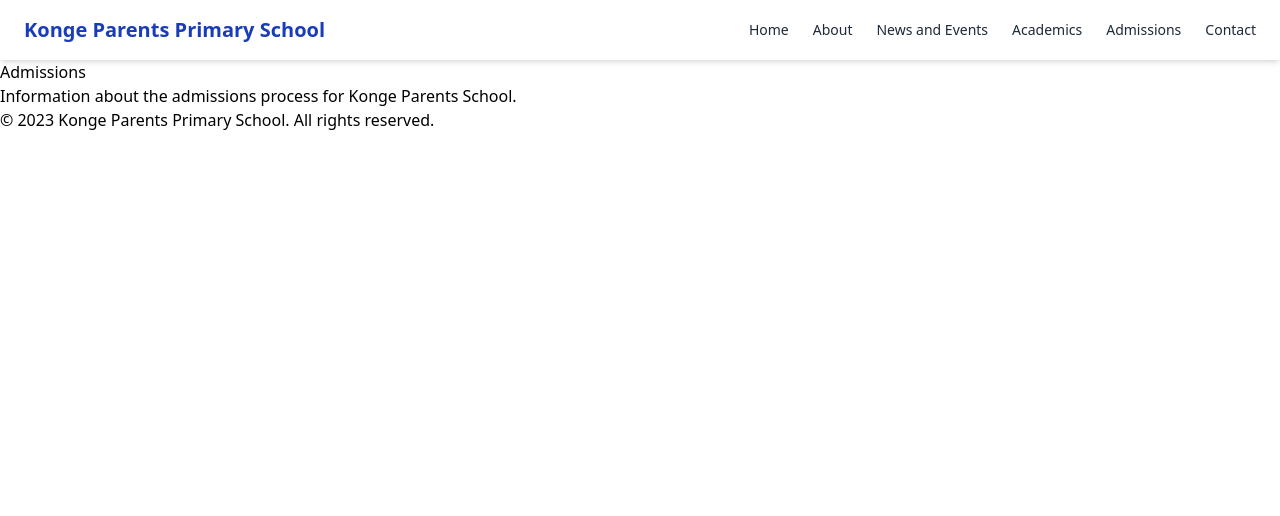
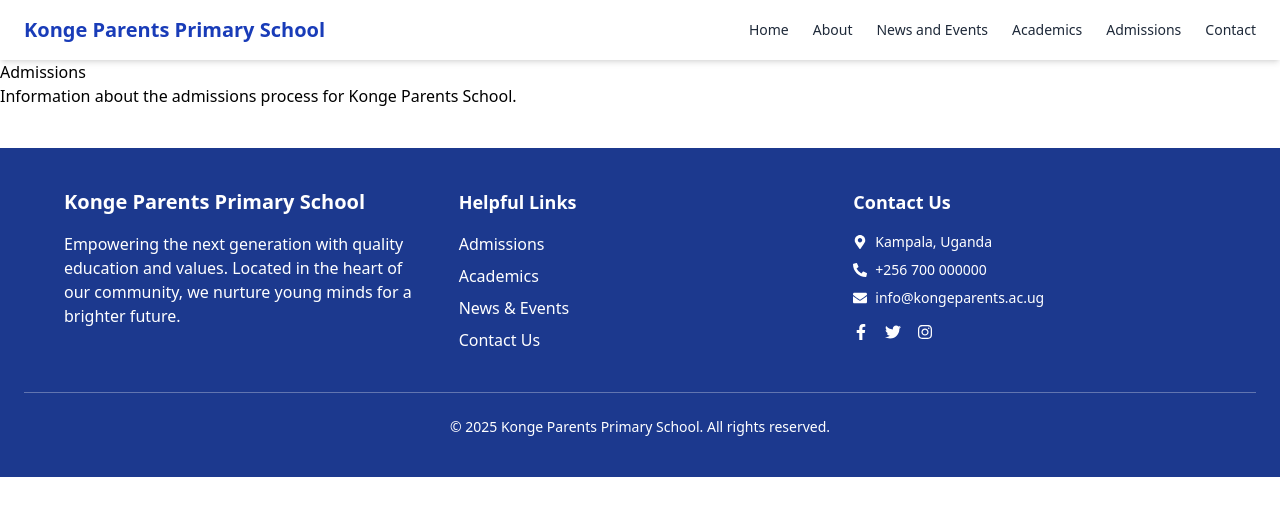
Before and after one commit to alvinisaac0602/Konge-parents-primary-school-website, a React (Vite) app in the folder Konge/: page /admissions in a window 1280 px wide. Shown: the top 516 px of the page. Built offline with nearby package versions, Linux system fonts and the light colour scheme.

Commit message:
Footer component

```diff
--- a/Konge/package.json
+++ b/Konge/package.json
@@ -13,6 +13,7 @@
     "@tailwindcss/vite": "^4.1.11",
     "react": "^19.1.1",
     "react-dom": "^19.1.1",
+    "react-icons": "^5.5.0",
     "react-router-dom": "^7.8.0",
     "tailwindcss": "^4.1.11"
   },
--- a/Konge/src/components/Footer.jsx
+++ b/Konge/src/components/Footer.jsx
@@ -1,10 +1,108 @@
 import React from "react";
+import {
+  FaFacebookF,
+  FaTwitter,
+  FaInstagram,
+  FaPhoneAlt,
+  FaEnvelope,
+  FaMapMarkerAlt,
+} from "react-icons/fa";
 
 const Footer = () => {
   return (
-    <div>
-      <p>&copy; 2023 Konge Parents Primary School. All rights reserved.</p>
-    </div>
+    <footer className="bg-blue-900 text-white py-10 px-6 mt-10">
+      <div className="max-w-6xl mx-auto grid grid-cols-1 md:grid-cols-3 gap-8">
+        {/* About */}
+        <div>
+          <h3 className="text-xl font-bold mb-4">
+            Konge Parents Primary School
+          </h3>
+          <p>
+            Empowering the next generation with quality education and values.
+            Located in the heart of our community, we nurture young minds for a
+            brighter future.
+          </p>
+        </div>
+
+        {/* Helpful Links */}
+        <div>
+          <h4 className="text-lg font-semibold mb-4">Helpful Links</h4>
+          <ul className="space-y-2">
+            <li>
+              <a href="/admissions" className="hover:underline">
+                Admissions
+              </a>
+            </li>
+            <li>
+              <a href="/academics" className="hover:underline">
+                Academics
+              </a>
+            </li>
+            <li>
+              <a href="/news" className="hover:underline">
+                News & Events
+              </a>
+            </li>
+            <li>
+              <a href="/contact" className="hover:underline">
+                Contact Us
+              </a>
+            </li>
+          </ul>
+        </div>
+
+        {/* Contact + Socials */}
+        <div>
+          <h4 className="text-lg font-semibold mb-4">Contact Us</h4>
+          <ul className="space-y-2 text-sm">
+            <li className="flex items-center gap-2">
+              <FaMapMarkerAlt /> Kampala, Uganda
+            </li>
+            <li className="flex items-center gap-2">
+              <FaPhoneAlt /> +256 700 000000
+            </li>
+            <li className="flex items-center gap-2">
+              <FaEnvelope /> info@kongeparents.ac.ug
+            </li>
+          </ul>
+
+          <div className="flex gap-4 mt-4">
+            <a
+              href="https://facebook.com"
+              target="_blank"
+              rel="noopener noreferrer"
+              className="hover:text-blue-400"
+            >
+              <FaFacebookF />
+            </a>
+            <a
+              href="https://twitter.com"
+              target="_blank"
+              rel="noopener noreferrer"
+              className="hover:text-blue-400"
+            >
+              <FaTwitter />
+            </a>
+            <a
+              href="https://instagram.com"
+              target="_blank"
+              rel="noopener noreferrer"
+              className="hover:text-pink-400"
+            >
+              <FaInstagram />
+            </a>
+          </div>
+        </div>
+      </div>
+
+      {/* Copyright */}
+      <div className="text-center text-sm mt-10 border-t border-white/30 pt-6">
+        <p>
+          &copy; {new Date().getFullYear()} Konge Parents Primary School. All
+          rights reserved.
+        </p>
+      </div>
+    </footer>
   );
 };
 
```
Also changed, not shown: 1 other file (tests, documents, lock files or other folders).
